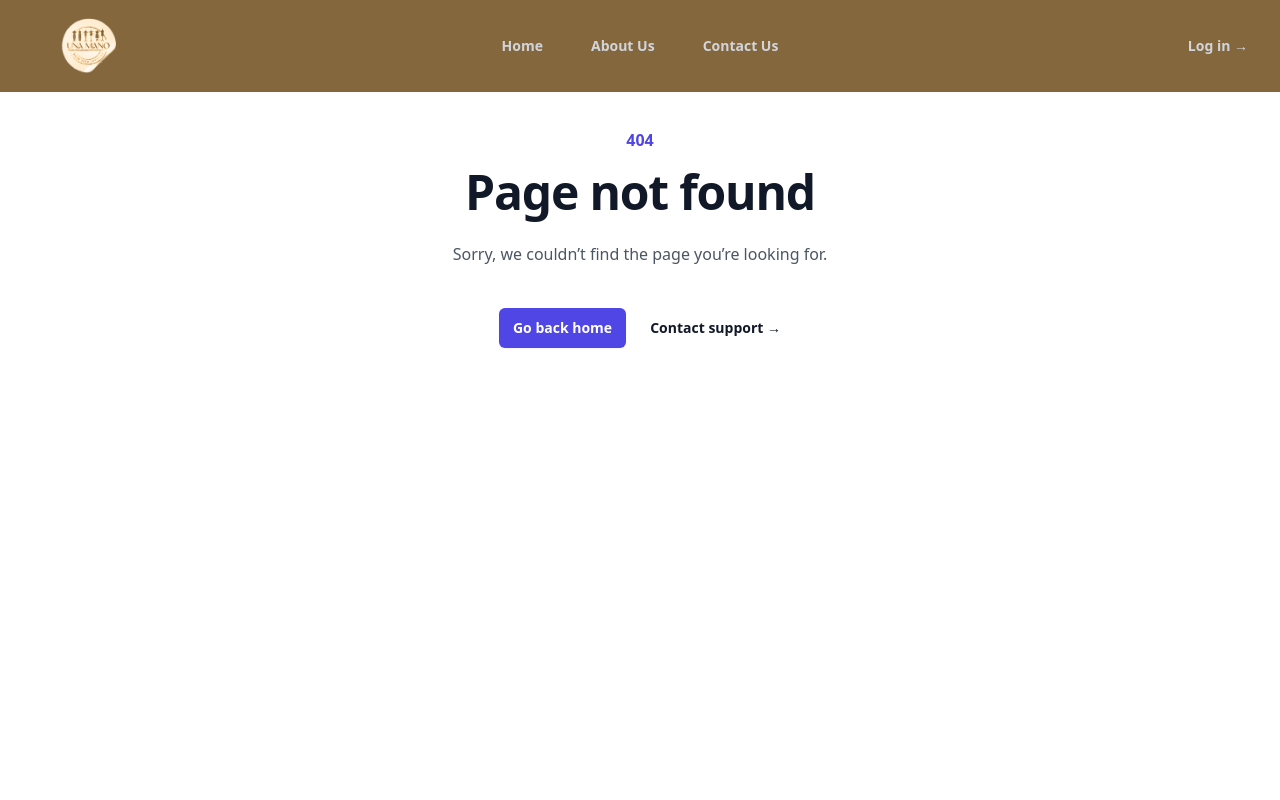
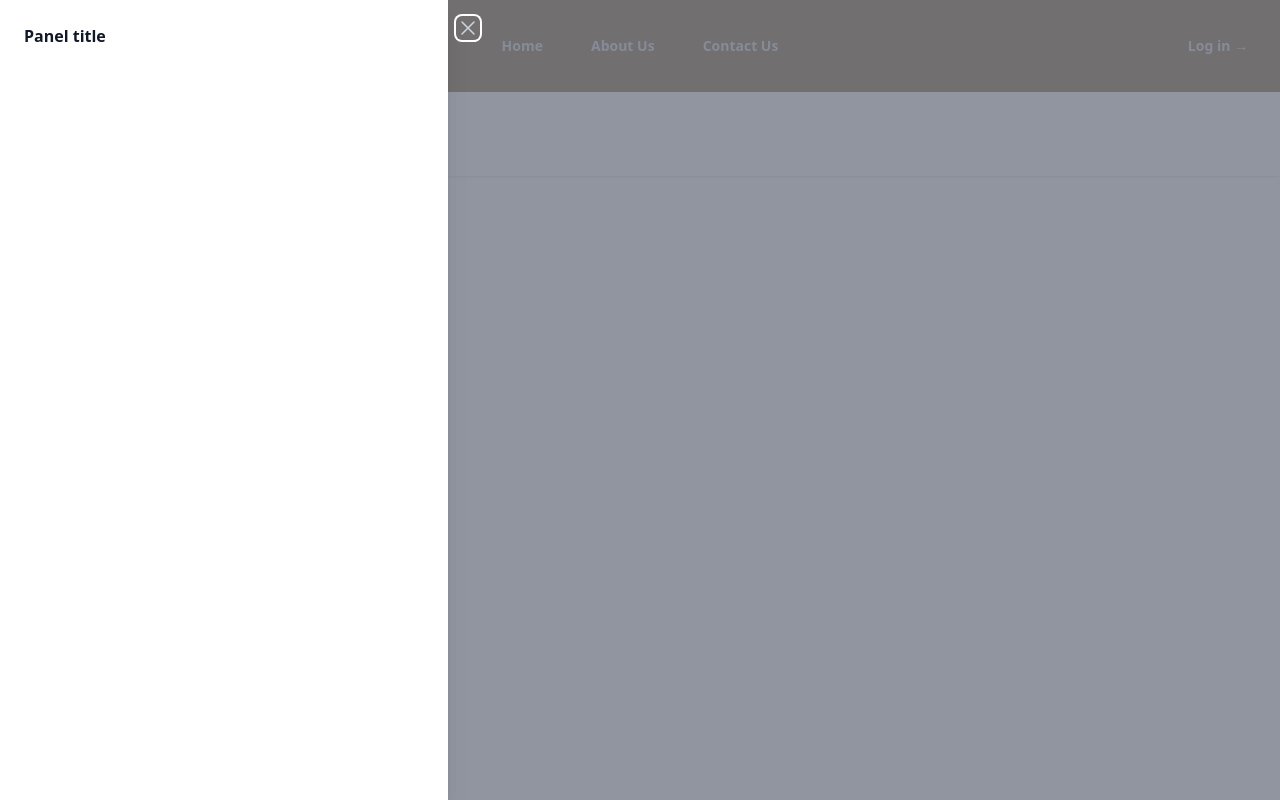
Before and after one commit to enochviewu95/fashion-shop-fe, a React (Create React App) app: page /fashion-shop-fe/admin in a window 1280 px wide. Before the commit this address had no page. Built offline with nearby package versions, Linux system fonts and the light colour scheme.

Commit message:
Added admin page

```diff
--- a/src/components/widgets/NavigationBar.js
+++ b/src/components/widgets/NavigationBar.js
@@ -4,7 +4,7 @@
 
 import { Dialog } from '@headlessui/react'
 import { Link } from 'react-router-dom'
-import { Bars3Icon, XMarkIcon } from '@heroicons/react/24/outline'
+import { EllipsisVerticalIcon, XMarkIcon } from '@heroicons/react/24/outline'
 
 import UnaMano from "../../assets/logo/una_mano.png"
 import { ThemeContext } from '../../themeContext'
@@ -21,7 +21,7 @@
     const {primaryBackground, primaryTextColor,secondaryTextColor} = useContext(ThemeContext)
 
     return (
-        <header className={`absolute inset-x-0 top-0 z-50 ${primaryBackground}`}>
+        <header className={`relative z-40 ${primaryBackground}`}>
             <nav className="flex items-center justify-between px-3 lg:p-1 lg:px-8" aria-label="Global">
                 <div className="flex lg:flex-1">
                     <Link to="/fashion-shop-fe" className="-m-1.5 p-1.5">
@@ -39,7 +39,7 @@
                         onClick={() => setMobileMenuOpen(true)}
                     >
                         <span className="sr-only">Open main menu</span>
-                        <Bars3Icon className="h-6 w-6" aria-hidden="true" />
+                        <EllipsisVerticalIcon className="h-6 w-6" aria-hidden="true" />
                     </button>
                 </div>
                 <div className="hidden lg:flex lg:gap-x-12">
--- a/src/routes.js
+++ b/src/routes.js
@@ -3,9 +3,12 @@
 import App from './App';
 import Client from './routes/Client';
 import Admin from './routes/Admin';
-import HomepageView from './views/HomepageView';
-import AboutUsView from './views/AboutUsView';
-import ContactUsView from './views/ContactUsView';
+
+import HomepageView from './views/Client/HomepageView';
+import AboutUsView from './views/Client/AboutUsView';
+import ContactUsView from './views/Client/ContactUsView';
+import DashboardView from './views/Admin/DashboardView';
+
 import PageNotFound from './views/PageNotFound';
 import Registration from './routes/Registration';
 
@@ -46,9 +49,15 @@
           ]
         },
         {
-          path:'/admin',
+          path:'/fashion-shop-fe/admin',
           element:<Admin/>,
-          errorElement: <PageNotFound/>
+          errorElement: <PageNotFound/>,
+          children:[
+            {
+              path: '/fashion-shop-fe/admin/',
+              element: <DashboardView/>
+            }
+          ]
         },
         {
             path:'/fashion-shop-fe/register',
--- a/src/routes/Admin.js
+++ b/src/routes/Admin.js
@@ -1,7 +1,12 @@
 import React from 'react'
+import NavigationBar from '../components/widgets/NavigationBar'
+import { Outlet } from 'react-router-dom'
 
 export default function Admin() {
   return (
-    <div>Admin</div>
+    <>
+    <NavigationBar/>
+    <Outlet/>
+    </>
   )
 }
--- /dev/null
+++ b/src/views/Admin/DashboardView.js
@@ -0,0 +1,94 @@
+import { Fragment, useState } from 'react'
+import { Dialog, Transition } from '@headlessui/react'
+import { XMarkIcon, Bars3Icon } from '@heroicons/react/24/outline'
+
+
+export default function DashboardView() {
+
+    const [open, setOpen] = useState(true)
+
+    return (
+        <>
+            <Transition.Root show={open} as={Fragment}>
+                <Dialog as="div" className="relative z-50" onClose={setOpen}>
+                    <Transition.Child
+                        as={Fragment}
+                        enter="ease-in-out duration-500"
+                        enterFrom="opacity-0"
+                        enterTo="opacity-100"
+                        leave="ease-in-out duration-500"
+                        leaveFrom="opacity-100"
+                        leaveTo="opacity-0"
+                    >
+                        <div className="fixed inset-0 bg-gray-500 bg-opacity-75 transition-opacity" />
+                    </Transition.Child>
+
+                    <div className="fixed inset-0 overflow-hidden">
+                        <div className="absolute inset-0 overflow-hidden">
+                            <div className="pointer-events-none fixed inset-y-0 left-0 flex max-w-full pr-10">
+                                <Transition.Child
+                                    as={Fragment}
+                                    enter="transform transition ease-in-out duration-500 sm:duration-700"
+                                    enterFrom="-translate-x-full"
+                                    enterTo="translate-x-0"
+                                    leave="transform transition ease-in-out duration-500 sm:duration-700"
+                                    leaveFrom="translate-x-0"
+                                    leaveTo="-translate-x-full"
+                                >
+                                    <Dialog.Panel className="pointer-events-auto relative w-screen max-w-md">
+                                        <Transition.Child
+                                            as={Fragment}
+                                            enter="ease-in-out duration-500"
+                                            enterFrom="opacity-0"
+                                            enterTo="opacity-100"
+                                            leave="ease-in-out duration-500"
+                                            leaveFrom="opacity-100"
+                                            leaveTo="opacity-0"
+                                        >
+                                            <div className="absolute -right-9 top-0 mr-1 flex pl-2 pt-4 sm:-ml-10 sm:pl-4">
+                                                <button
+                                                    type="button"
+                                                    className="rounded-md text-gray-300 hover:text-white focus:outline-none focus:ring-2 focus:ring-white"
+                                                    onClick={() => setOpen(false)}
+                                                >
+                                                    <span className="sr-only">Close panel</span>
+                                                    <XMarkIcon className="h-6 w-6" aria-hidden="true" />
+                                                </button>
+                                            </div>
+                                        </Transition.Child>
+                                        <div className="flex h-full flex-col overflow-y-scroll bg-white py-6 shadow-xl">
+                                            <div className="px-4 sm:px-6">
+                                                <Dialog.Title className="text-base font-semibold leading-6 text-gray-900">
+                                                    Panel title
+                                                </Dialog.Title>
+                                            </div>
+                                            <div className="relative mt-6 flex-1 px-4 sm:px-6">{/* Your content */}</div>
+                                        </div>
+                                    </Dialog.Panel>
+                                </Transition.Child>
+                            </div>
+                        </div>
+                    </div>
+                </Dialog>
+            </Transition.Root>
+            <div className="min-h-full">
+                <header className="bg-white shadow">
+                    <div className="max-w-7xl px-2 py-6 sm:px-6 lg:px-8 flex">
+                        <button
+                            type="button"
+                            className="rounded-md text-gray-300 hover:text-white focus:outline-none focus:ring-2 focus:ring-white px-3"
+                            onClick={() => setOpen(true)}
+                        >
+                            <span className="sr-only">Close panel</span>
+                            <Bars3Icon className="h-6 w-6" aria-hidden="true" />
+                        </button>
+                        <h1 className="text-3xl font-bold tracking-tight text-gray-900">Dashboard</h1>
+                    </div>
+                </header>
+                <main>
+                    <div className="mx-auto max-w-7xl py-6 sm:px-6 lg:px-8">{/* Your content */}</div>
+                </main>
+            </div>
+        </>
+    )
+}
--- a/src/views/AboutUsView.js
+++ b/src/views/Client/AboutUsView.js
@@ -1,9 +1,9 @@
 import React, { useContext } from 'react'
-import PromoSection from '../components/sections/PromoSection'
-import StatsSection from '../components/sections/StatsSection';
-import TeamSection from '../components/sections/TeamSection';
-import TrustedBrandSection from '../components/sections/TrustedBrandSection';
-import { ThemeContext } from '../themeContext';
+import PromoSection from '../../components/sections/PromoSection'
+import StatsSection from '../../components/sections/StatsSection';
+import TeamSection from '../../components/sections/TeamSection';
+import TrustedBrandSection from '../../components/sections/TrustedBrandSection';
+import { ThemeContext } from '../../themeContext';
 
 export default function AboutUsView() {
 
@@ -15,7 +15,7 @@
 
   return (
     <div>
-      <div className="relative isolate pt-16 sm:pt-20">
+      <div className="relative isolate">
         <div className="absolute inset-x-0 -top-40 -z-10 transform-gpu overflow-hidden blur-3xl sm:-top-80">
           <svg
             className="relative left-[calc(50%-11rem)] -z-10 h-[21.1875rem] max-w-none -translate-x-1/2 rotate-[30deg] sm:left-[calc(50%-30rem)] sm:h-[42.375rem]"
--- a/src/views/ContactUsView.js
+++ b/src/views/Client/ContactUsView.js
@@ -2,7 +2,7 @@
 import { useContext, useState } from 'react'
 import { ChevronDownIcon } from '@heroicons/react/20/solid'
 import { Switch } from '@headlessui/react'
-import { ThemeContext } from '../themeContext';
+import { ThemeContext } from '../../themeContext';
 
 function classNames(...classes) {
   return classes.filter(Boolean).join(' ')
--- /dev/null
+++ b/src/views/Client/HomepageView.js
@@ -0,0 +1,22 @@
+import React from 'react'
+import HeroComponent from '../../components/widgets/HeroComponent'
+import FeatureSection from '../../components/sections/FeatureSection'
+import CategorySection from '../../components/sections/CategorySection'
+import ProductSection from '../../components/sections/ProductSection'
+import PromoSection from '../../components/sections/PromoSection'
+import StatsSection from '../../components/sections/StatsSection'
+
+
+export default function HomepageView(){
+
+  return (
+    <div>
+      <HeroComponent/>
+      <CategorySection/>
+      <ProductSection/>
+      <PromoSection/>
+      <FeatureSection/>
+      <StatsSection/>
+    </div>
+  )
+}
--- a/src/views/HomepageView.js
+++ /dev/null
@@ -1,22 +0,0 @@
-import React from 'react'
-import HeroComponent from '../components/widgets/HeroComponent'
-import FeatureSection from '../components/sections/FeatureSection'
-import CategorySection from '../components/sections/CategorySection'
-import ProductSection from '../components/sections/ProductSection'
-import PromoSection from '../components/sections/PromoSection'
-import StatsSection from '../components/sections/StatsSection'
-
-
-export default function HomepageView(){
-
-  return (
-    <div>
-      <HeroComponent/>
-      <CategorySection/>
-      <ProductSection/>
-      <PromoSection/>
-      <FeatureSection/>
-      <StatsSection/>
-    </div>
-  )
-}
```
